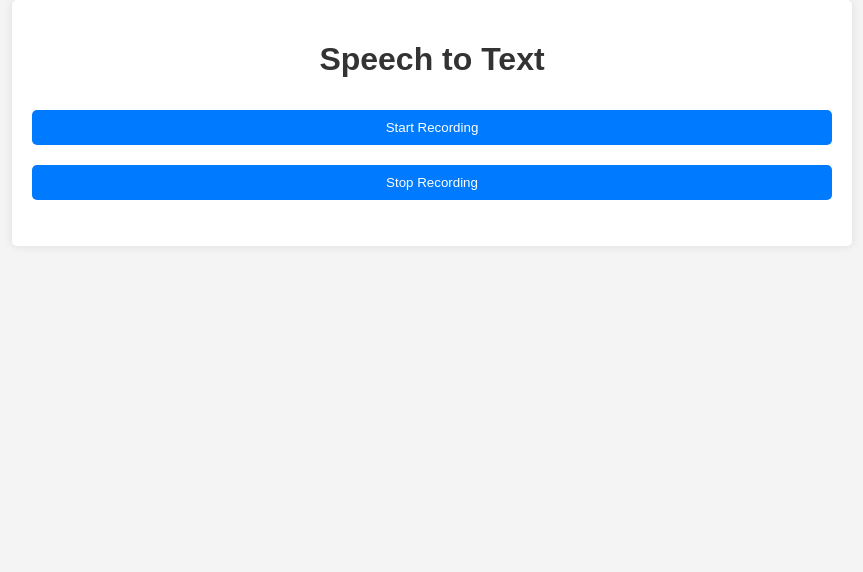
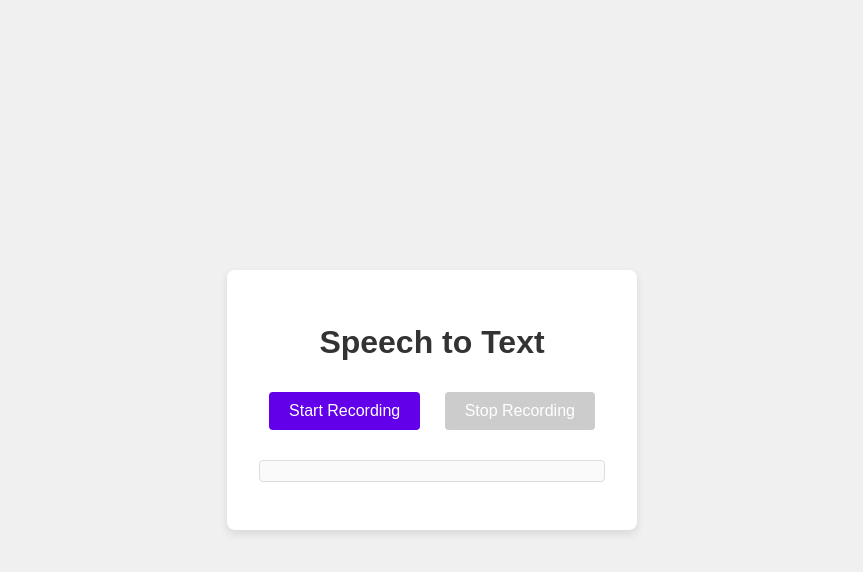
Before and after one commit to AguTrachta/AguTrachta.github.io, a plain HTML site: page index.html in a window 1280 px wide. Shown: the whole page, without its empty margins (208-1071 px from the left). Drawn offline with Linux system fonts and the light colour scheme.

Commit message:
Update styles.css

```diff
--- a/styles.css
+++ b/styles.css
@@ -1,55 +1,47 @@
-/* styles.css */
-
 body {
     font-family: Arial, sans-serif;
-    background-color: #f4f4f4;
+    background-color: #f0f0f0;
+    display: flex;
+    justify-content: center;
+    align-items: center;
+    height: 100vh;
     margin: 0;
-    padding: 0;
   }
 
   .container {
-    max-width: 800px;
-    margin: 0 auto;
-    padding: 20px;
-    background-color: #fff;
-    box-shadow: 0 0 10px rgba(0, 0, 0, 0.1);
-    border-radius: 5px;
+    background: #fff;
+    padding: 2em;
+    border-radius: 8px;
+    box-shadow: 0 4px 8px rgba(0, 0, 0, 0.1);
+    text-align: center;
   }
 
-h1, h2 {
-    text-align: center;
+  h1 {
     color: #333;
   }
 
-.transcription-container {
-    text-align: center;
+  button {
+    background-color: #6200ea;
+    color: white;
+    border: none;
+    padding: 10px 20px;
+    font-size: 16px;
+    border-radius: 4px;
+    cursor: pointer;
+    margin: 10px;
   }
 
-#transcription-text {
-    width: 100%;
-    height: 150px;
-    padding: 10px;
-    margin: 10px 0;
-    border: 1px solid #ccc;
-    border-radius: 5px;
-    resize: none;
+  button:disabled {
+    background-color: #cccccc;
+    cursor: not-allowed;
   }
 
-button {
-    width: 100%;
+  #transcript {
+    margin-top: 20px;
     padding: 10px;
-    background-color: #007BFF;
-    color: #fff;
-    border: none;
-    border-radius: 5px;
-    cursor: pointer;
-    margin: 10px 0;
+    border: 1px solid #ddd;
+    border-radius: 4px;
+    background-color: #fafafa;
+    font-size: 16px;
+    color: #555;
   }
-
-button:hover {
-    background-color: #0056b3;
-}
-
-input[type="file"] {
-    margin: 10px 0;
-}
```
Lines whose indentation alone changed are shown as unchanged.
